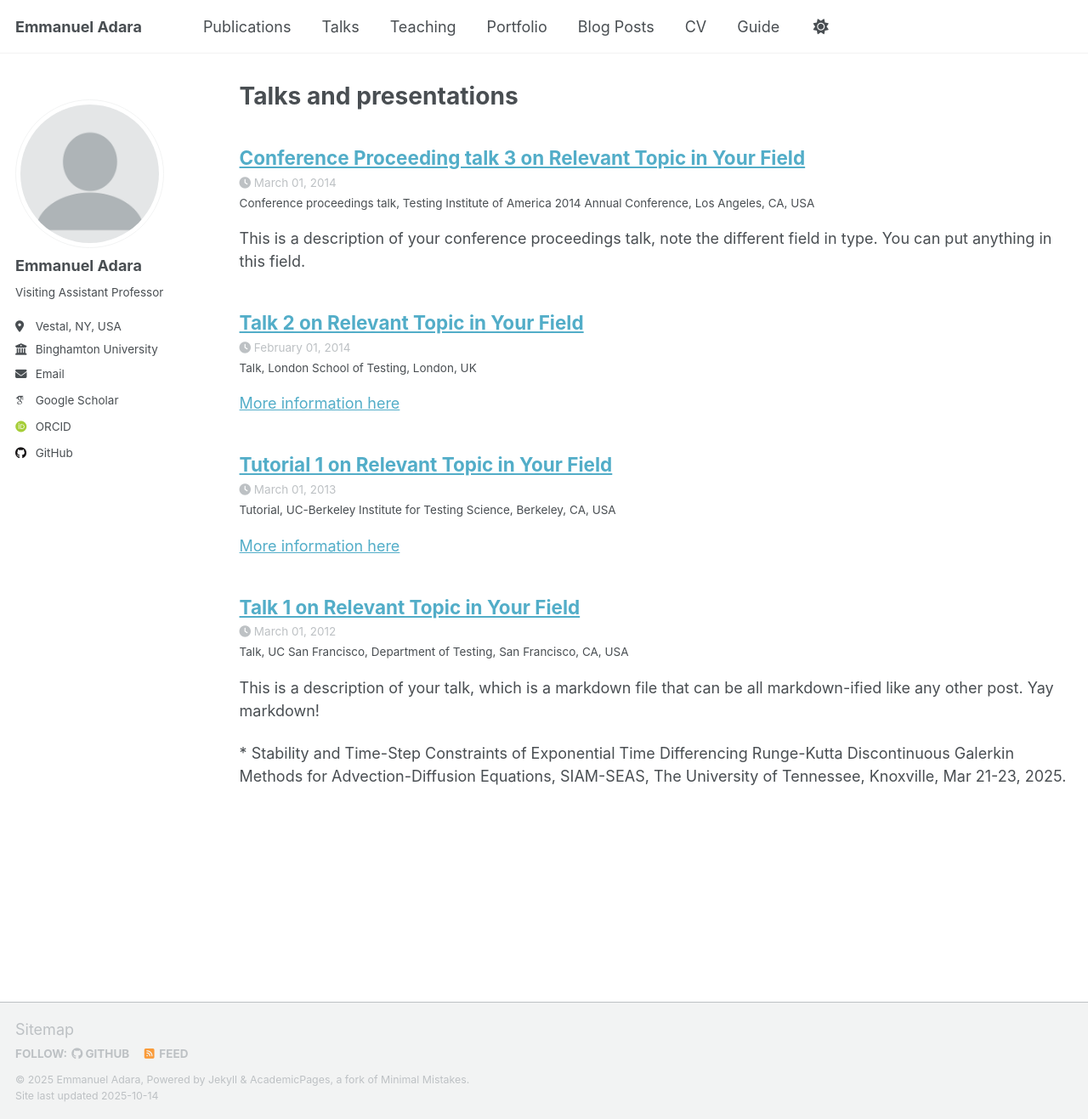
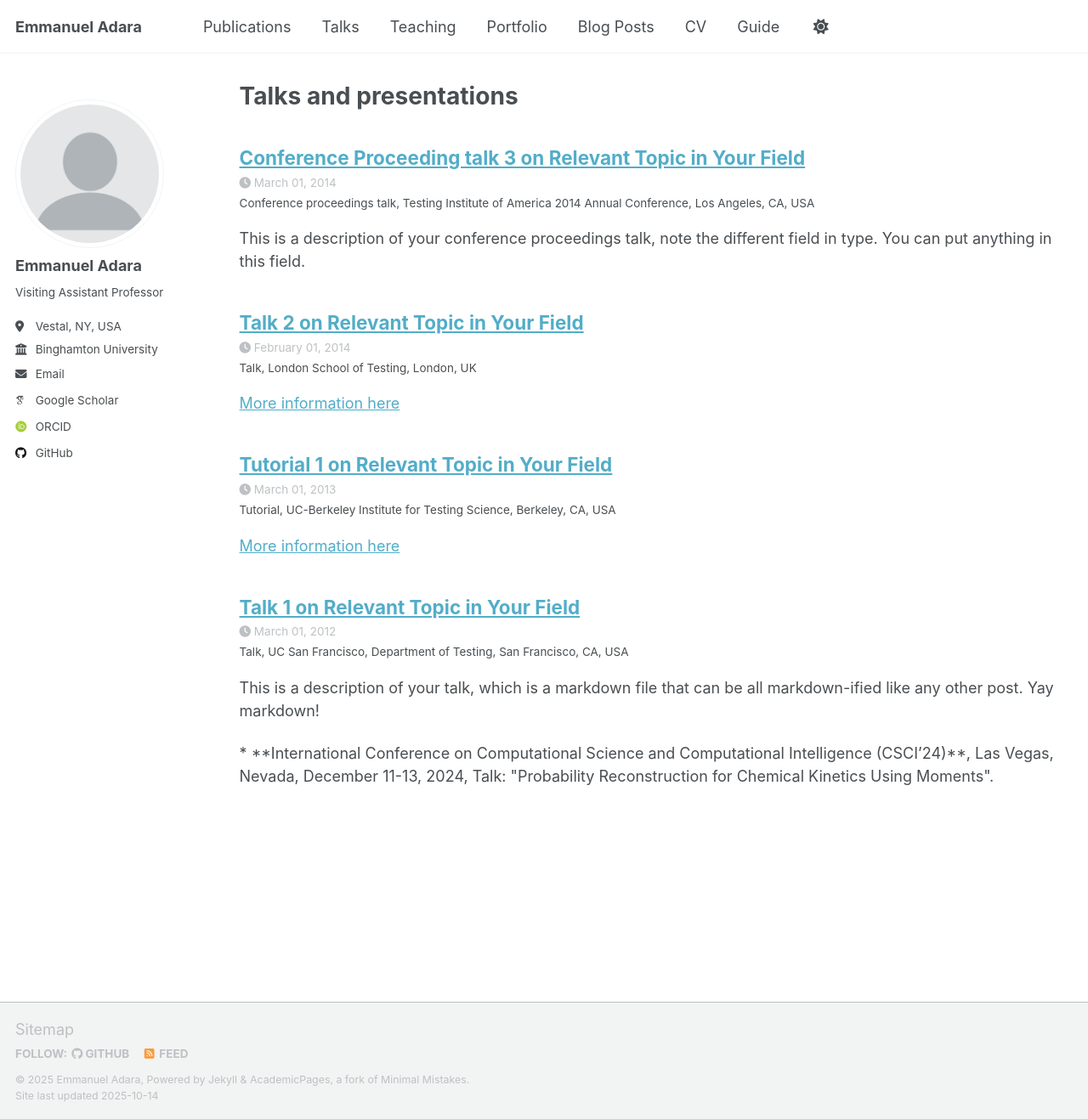
Before and after one commit to EmmanuelAdara/EmmanuelAdara.github.io, a Jekyll site: the page built from _pages/talks.html, in a window 1280 px wide and 1317 px high. Shown: the whole window at 85% size. Built offline with Jekyll 4.4.1, drawn with Linux system fonts in a browser that asks for light colours; some web fonts are replaced; a script that is not in the unit is left out.

Commit message:
Update talks.html

```diff
--- a/_pages/talks.html
+++ b/_pages/talks.html
@@ -14,4 +14,6 @@ author_profile: true
 {% for post in site.talks reversed %}
   {% include archive-single-talk.html %}
 {% endfor %}
-* Stability and Time-Step Constraints of Exponential Time Differencing Runge-Kutta Discontinuous Galerkin Methods for Advection-Diffusion Equations, SIAM-SEAS, The University of Tennessee, Knoxville, Mar 21-23, 2025.
+* **International Conference on Computational Science and Computational Intelligence
+(CSCI’24)**, Las Vegas, Nevada, December 11-13, 2024,
+Talk: "Probability Reconstruction for Chemical Kinetics Using Moments".
```
